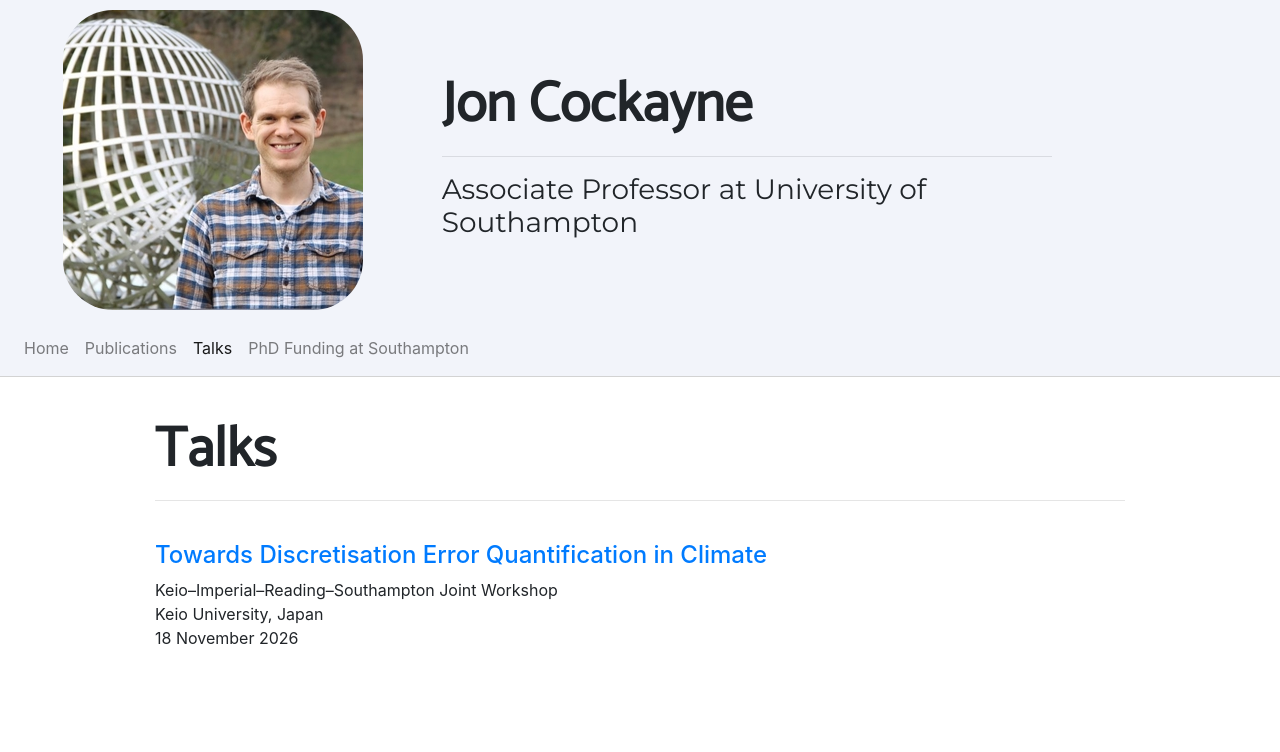
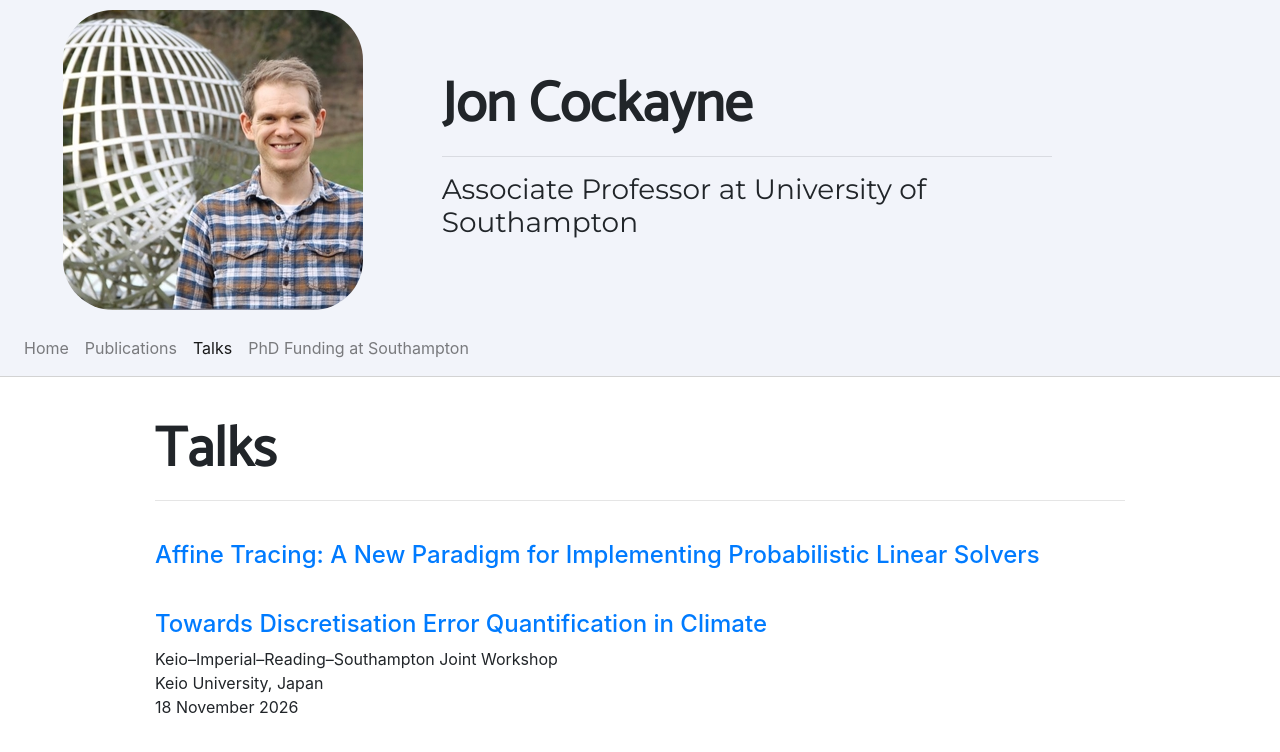
Before and after one commit to jcockayne/jcockayne.github.io, a Jekyll site: the page built from talks/index.html, in a window 1280 px wide. Shown: the top 752 px of the page. Built offline with Jekyll 4.4.1, drawn with Linux system fonts in a browser that asks for light colours; nearby versions of some CDN libraries.

Commit message:
Link the Osaka Affine Tracing talk

```diff
--- a/talks/index.html
+++ b/talks/index.html
@@ -8,6 +8,10 @@ title: Jon Cockayne - Talks
     <h1>Talks</h1>
     <hr />
     <h2 class="h4">
+      <a href="{{ '/talks/osaka_talk_2026/' | relative_url }}">Affine Tracing: A New Paradigm for Implementing Probabilistic Linear Solvers</a>
+    </h2>
+
+    <h2 class="h4">
       <a href="{{ '/talks/keio_2026/' | relative_url }}">Towards Discretisation Error Quantification in Climate</a>
     </h2>
     <p>
```
